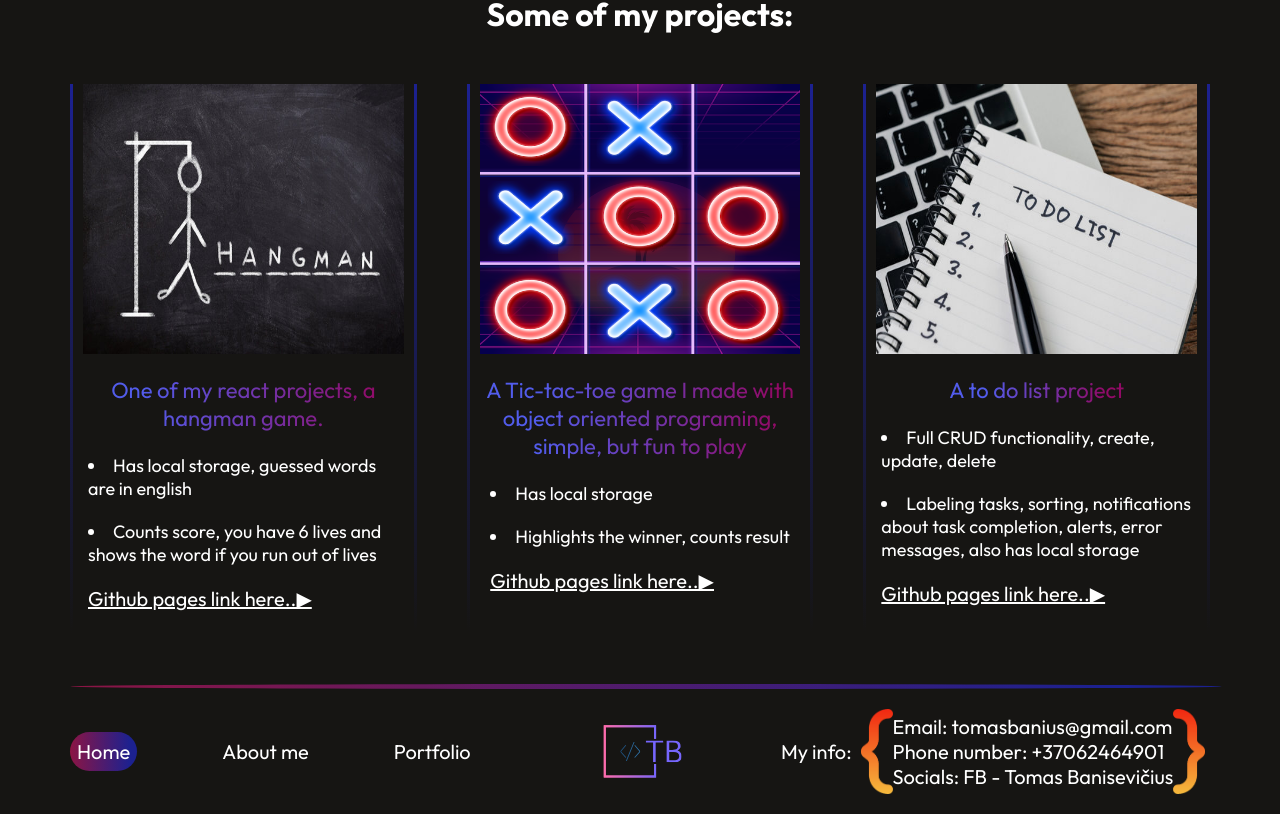
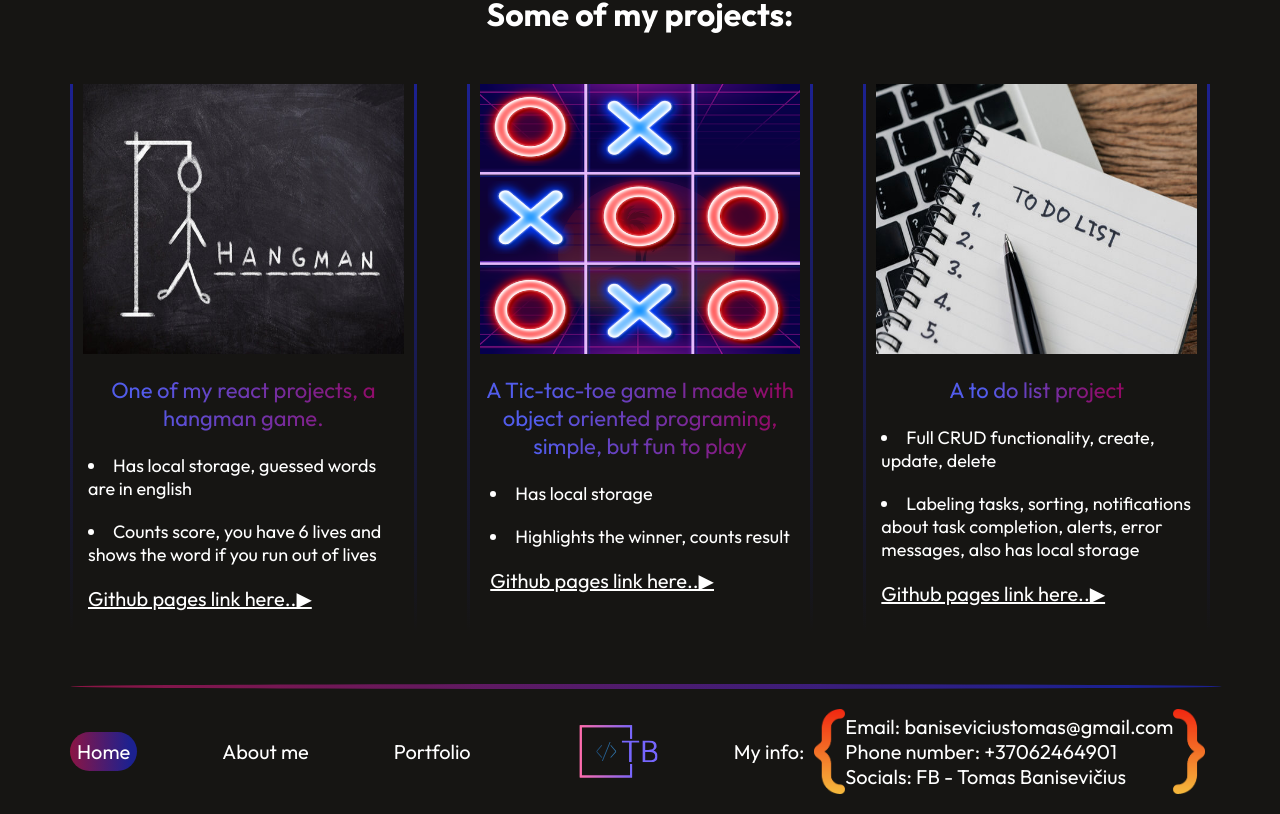
Before and after one commit to tomasban1/portfolio-react, a React (Vite) app: page / in a window 1280 px wide. Shown: the part 1658-2472 px from the top of the page. Built offline with nearby package versions, Linux system fonts and the light colour scheme.

Commit message:
info updates

```diff
--- a/src/components/footer/Footer.jsx
+++ b/src/components/footer/Footer.jsx
@@ -36,7 +36,7 @@
                     <span style={{width:80, marginRight:'205'}}>My info:</span>
                     <img className={styles.braces} src={curlyLeft} alt="" />
                     <div>
-                        <p>Email: tomasbanius@gmail.com</p>
+                        <p>Email: baniseviciustomas@gmail.com</p>
                         <p>Phone number: +37062464901</p>
                         <p>Socials: FB - Tomas Banisevičius</p>
                     </div>
--- a/src/components/hero/Hero.jsx
+++ b/src/components/hero/Hero.jsx
@@ -16,7 +16,7 @@
                  <AnchorLink className={styles.anchorLink} offset={50} href='#footer'>
                     <p onClick={() => setMenu('footer')} className={styles.btnContactMe}>Contact me!</p>
                 </AnchorLink>
-                <a className={styles.btnResume} href='https://drive.google.com/file/d/1NibcApXrqsbbMpMTC8vI2rABPIgVWbLg/view?usp=sharing' target='_blank'>My resume..</a>
+                <a className={styles.btnResume} href='https://drive.google.com/file/d/1Id8nAKuKKXXKBWOPTMPYn29w1ZWcooMT/view?usp=sharing' target='_blank'>My resume..</a>
             </div>
         </div>
     );
```
